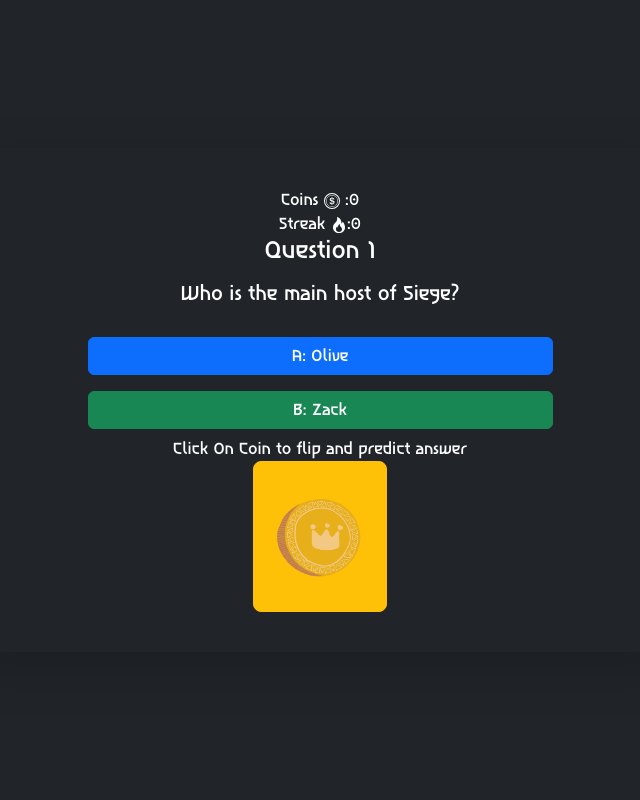
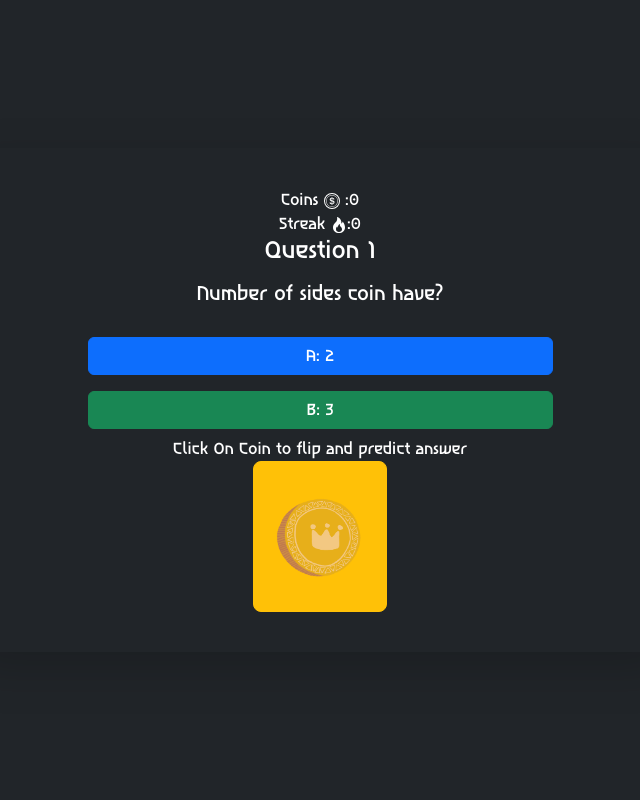
Before and after one commit to bbheemara/coin_quiz, a Flask app: page /quiz in a window 1280 px wide. Shown: the whole page, without its empty margins (320-960 px from the left). Run offline with Flask 3, Linux system fonts and the light colour scheme; some libraries are stand-ins or nearby versions.

Commit message:
Made site iframeble!, changes questions, updated ui a bit

```diff
--- a/app.py
+++ b/app.py
@@ -1,8 +1,17 @@
 from flask import Flask,render_template,url_for, session,redirect,request
 from questions import questions
+from flask_cors import CORS
 
 app = Flask(__name__)
 app.secret_key = "hmmwhatisthiss..."
+
+CORS(app)
+
+@app.after_request
+def after_request(response):
+    response.headers['Content-Security-Policy'] = "frame-ancestors *"
+    return response
+
 @app.route('/')
 def home():
     return render_template('home.html')
--- a/questions.py
+++ b/questions.py
@@ -1,7 +1,10 @@
 questions = [
-    {"text": "Who is the main host of Siege?", "A": "Olive", "B": "Zack", "correct": "A"},
-    {"text": "What is coins/shells are called in Siege?", "A": "Coffie", "B": "coffers", "correct": "B"},
-    {"text": "What is the Minimum req hours for Siege per week?", "A": "9", "B": "10", "correct": "B"},
-    {"text": "Which week is currently running", "A": "5", "B": "6", "correct": "B"},
+{"text": "Number of sides coin have?", "A": "2", "B": "3", "correct": "A"},
+{"text": "What shape is a coin usually?", "A": "Square", "B": "Round", "correct": "B"},
+{"text": "What color are most coins?", "A": "Blue", "B": "Silver or Copper", "correct": "B"},
+{"text": "What do you call the person who makes coins?", "A": "Painter", "B": "Minter", "correct": "B"},
+{"text": "Where are coins made?", "A": "At the Bank", "B": "At the Mint", "correct": "B"},
+{"text": "Which side of the coin is used for flipping?", "A": "Only Heads", "B": "Any side", "correct": "B"},
+{"text": "What are coins mostly used for?", "A": "Decorating walls", "B": "Buying things", "correct": "B"}
 
 ]
--- a/templates/quiz.html
+++ b/templates/quiz.html
@@ -9,22 +9,26 @@
     <link rel="stylesheet" href="{{ url_for('static', filename='style.css') }}">
 </head>
 
-<body class="bg-dark d-flex justify-content-center align-items-center vh-100">
+<body class="bg-dark d-flex justify-content-center align-items-sm-center vh-100">
 
-    <div class="card bg-dark  shadow-lg border-0 text-center p-4" style="max-width: 700px; width: 100%;">
+    <div class="card bg-dark shadow-lg border-0 text-center p-2 p-sm-4" style="max-width: 700px; width: 100%;">
         <div class="card-body">
             <div class="align-items-right justify-content-right text-white">
-                Coins <svg xmlns="http://www.w3.org/2000/svg" width="16" height="16" fill="currentColor" class="bi bi-coin" viewBox="0 0 16 16">
-  <path d="M5.5 9.511c.076.954.83 1.697 2.182 1.785V12h.6v-.709c1.4-.098 2.218-.846 2.218-1.932 0-.987-.626-1.496-1.745-1.76l-.473-.112V5.57c.6.068.982.396 1.074.85h1.052c-.076-.919-.864-1.638-2.126-1.716V4h-.6v.719c-1.195.117-2.01.836-2.01 1.853 0 .9.606 1.472 1.613 1.707l.397.098v2.034c-.615-.093-1.022-.43-1.114-.9zm2.177-2.166c-.59-.137-.91-.416-.91-.836 0-.47.345-.822.915-.925v1.76h-.005zm.692 1.193c.717.166 1.048.435 1.048.91 0 .542-.412.914-1.135.982V8.518z"/>
-  <path d="M8 15A7 7 0 1 1 8 1a7 7 0 0 1 0 14m0 1A8 8 0 1 0 8 0a8 8 0 0 0 0 16"/>
-  <path d="M8 13.5a5.5 5.5 0 1 1 0-11 5.5 5.5 0 0 1 0 11m0 .5A6 6 0 1 0 8 2a6 6 0 0 0 0 12"/>
-</svg> :{{coins}} <br>
-                Streak <svg xmlns="http://www.w3.org/2000/svg" width="16" height="16" fill="currentColor" class="bi bi-fire" viewBox="0 0 16 16">
-  <path d="M8 16c3.314 0 6-2 6-5.5 0-1.5-.5-4-2.5-6 .25 1.5-1.25 2-1.25 2C11 4 9 .5 6 0c.357 2 .5 4-2 6-1.25 1-2 2.729-2 4.5C2 14 4.686 16 8 16m0-1c-1.657 0-3-1-3-2.75 0-.75.25-2 1.25-3C6.125 10 7 10.5 7 10.5c-.375-1.25.5-3.25 2-3.5-.179 1-.25 2 1 3 .625.5 1 1.364 1 2.25C11 14 9.657 15 8 15"/>
-</svg>:{{streak}}
+                Coins <svg xmlns="http://www.w3.org/2000/svg" width="16" height="16" fill="currentColor"
+                    class="bi bi-coin" viewBox="0 0 16 16">
+                    <path
+                        d="M5.5 9.511c.076.954.83 1.697 2.182 1.785V12h.6v-.709c1.4-.098 2.218-.846 2.218-1.932 0-.987-.626-1.496-1.745-1.76l-.473-.112V5.57c.6.068.982.396 1.074.85h1.052c-.076-.919-.864-1.638-2.126-1.716V4h-.6v.719c-1.195.117-2.01.836-2.01 1.853 0 .9.606 1.472 1.613 1.707l.397.098v2.034c-.615-.093-1.022-.43-1.114-.9zm2.177-2.166c-.59-.137-.91-.416-.91-.836 0-.47.345-.822.915-.925v1.76h-.005zm.692 1.193c.717.166 1.048.435 1.048.91 0 .542-.412.914-1.135.982V8.518z" />
+                    <path d="M8 15A7 7 0 1 1 8 1a7 7 0 0 1 0 14m0 1A8 8 0 1 0 8 0a8 8 0 0 0 0 16" />
+                    <path d="M8 13.5a5.5 5.5 0 1 1 0-11 5.5 5.5 0 0 1 0 11m0 .5A6 6 0 1 0 8 2a6 6 0 0 0 0 12" />
+                </svg> :{{coins}} <br>
+                Streak <svg xmlns="http://www.w3.org/2000/svg" width="16" height="16" fill="currentColor"
+                    class="bi bi-fire" viewBox="0 0 16 16">
+                    <path
+                        d="M8 16c3.314 0 6-2 6-5.5 0-1.5-.5-4-2.5-6 .25 1.5-1.25 2-1.25 2C11 4 9 .5 6 0c.357 2 .5 4-2 6-1.25 1-2 2.729-2 4.5C2 14 4.686 16 8 16m0-1c-1.657 0-3-1-3-2.75 0-.75.25-2 1.25-3C6.125 10 7 10.5 7 10.5c-.375-1.25.5-3.25 2-3.5-.179 1-.25 2 1 3 .625.5 1 1.364 1 2.25C11 14 9.657 15 8 15" />
+                </svg>:{{streak}}
             </div>
             <h4 class="mb-3 text-white">Question {{ q_index+1 }}</h4>
-            <p class="h5 mb-4  text-white">{{ q.text }}</p>
+            <p class="h5 mb-4 text-white">{{ q.text }}</p>
 
             <form id="quizForm" action="" method="post" class="d-flex flex-column align-items-center text-white">
                 <button type="button" class="btn btn-primary m-2 w-75">
@@ -36,9 +40,8 @@
                 <input type="hidden" name="choice" id="choiceInput">
                 Click On Coin to flip and predict answer
                 <button id="flipBtn" type="button" class="btn btn-warning btn-lg">
-
-                    <img id="coinImg" src="{{ url_for('static', filename='coin.png') }}"
-                        style="width:100px; display:block; margin:20px auto;">
+                    <img id="coinImg" src="{{ url_for('static', filename='coin.png') }}" class="img-fluid"
+                        style="max-width:100px; display:block; margin:20px auto;">
                 </button>
             </form>
         </div>
@@ -70,7 +73,6 @@
                     btnB.style.color = "black";
                 }
 
-
                 setTimeout(() => {
                     document.getElementById("quizForm").submit();
                 }, 1000);
```
Also changed, not shown: templates/test.html (added, +11 -0 lines).
